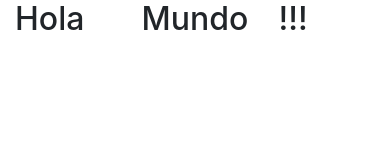
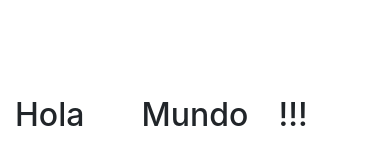
Before and after one commit to josaphatsv/Challegen_focus, a plain HTML site: page index.html in a window 390 px wide. Drawn offline with nearby package versions, Linux system fonts and the light colour scheme.

Commit message:
Se agregan Comentario
Se agrega Comentario y se agrega JS

```diff
--- a/index.html
+++ b/index.html
@@ -2,31 +2,44 @@
 <html>
 <head>
 	<title>Josaphat Lopez Ceron</title>
+	<!--Boostrap CND-->
 	<link href="https://stackpath.bootstrapcdn.com/bootstrap/4.3.1/css/bootstrap.min.css" rel="stylesheet" integrity="sha384-ggOyR0iXCbMQv3Xipma34MD+dH/1fQ784/j6cY/iJTQUOhcWr7x9JvoRxT2MZw1T" crossorigin="anonymous">
+	<!--/Boostrap CND-->
+
 </head>
 <body>
-<div class="container">
-	<div class="row">
-		<div class="col col-md-4">
+<div class="container mt-5">
+	<div class="row mt-5">
+		<div class="col col-md-4 mt-5">
 			<h2>
 			Hola
 			</h2>
 		</div>
-		<div class="col col-md-4">
+		<div class="col col-md-4 mt-5">
 			<h2>
 			Mundo
 			</h2>
 		</div>
-		<div class="col col-md-4">
+		<div class="col col-md-4 mt-5">
 			<h2>
 				!!!
 			</h2>
 		</div>
 	</div>
 </div>
-
+<!--Jquery CND-->
+<script
+  src="https://code.jquery.com/jquery-3.4.1.js"
+  integrity="sha256-WpOohJOqMqqyKL9FccASB9O0KwACQJpFTUBLTYOVvVU="
+  crossorigin="anonymous"></script>
+<!--/Jquery CND-->
+<!--Boostrap CND-->
 <script src="https://stackpath.bootstrapcdn.com/bootstrap/4.3.1/js/bootstrap.bundle.min.js" integrity="sha384-xrRywqdh3PHs8keKZN+8zzc5TX0GRTLCcmivcbNJWm2rs5C8PRhcEn3czEjhAO9o" crossorigin="anonymous"></script>
 <script src="https://stackpath.bootstrapcdn.com/bootstrap/4.3.1/js/bootstrap.min.js" integrity="sha384-JjSmVgyd0p3pXB1rRibZUAYoIIy6OrQ6VrjIEaFf/nJGzIxFDsf4x0xIM+B07jRM" crossorigin="anonymous"></script>
 <script src="https://stackpath.bootstrapcdn.com/bootstrap/4.3.1/js/bootstrap.bundle.min.js" integrity="sha384-xrRywqdh3PHs8keKZN+8zzc5TX0GRTLCcmivcbNJWm2rs5C8PRhcEn3czEjhAO9o" crossorigin="anonymous"></script>
+<!--/Boostrap CND-->
+<!--Code Javascript-->
+<script type="text/javascript" src="src/index.js"></script>
+<!--Code Javascript-->
 </body>
 </html>
```
